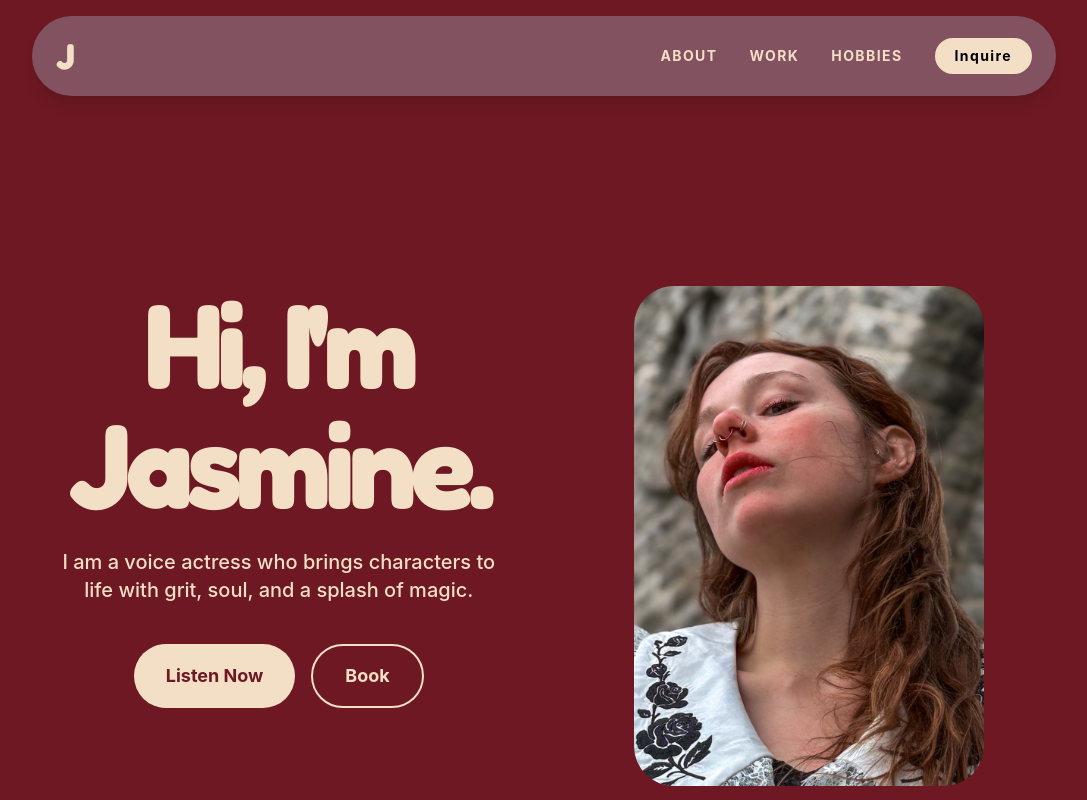
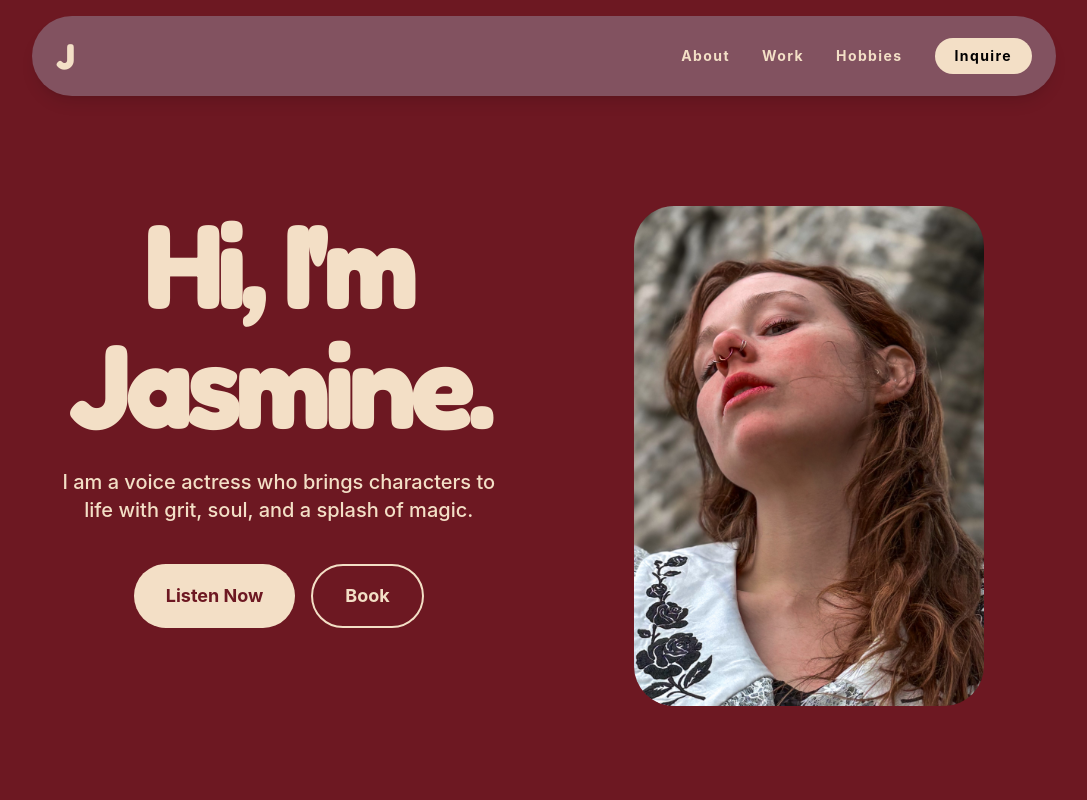
Before and after one commit to dchang1031/Jasmine-site, a React (Vite) app: page / in a window 1280 px wide. Shown: the whole page, without its empty margins (96-1183 px from the left). Built offline with nearby package versions, Linux system fonts and the light colour scheme.

Commit message:
Navbar uses onNavigate callbacks for full-page section control

```diff
--- a/src/components/Navbar.tsx
+++ b/src/components/Navbar.tsx
@@ -3,35 +3,100 @@ import { Menu, X } from 'lucide-react';
 
 interface NavbarProps {
   onDirectBooking: () => void;
+  onNavigate: (id: 'hero' | 'about' | 'samples' | 'hobbies' | 'booking') => void;
 }
 
-export const Navbar: React.FC<NavbarProps> = ({ onDirectBooking }) => {
+export const Navbar: React.FC<NavbarProps> = ({ onDirectBooking, onNavigate }) => {
   const [mobileMenuOpen, setMobileMenuOpen] = useState(false);
 
   return (
-    <header className="sticky top-4 z-40 mx-4 bg-[#825260] rounded-full shadow-lg max-w-[1024px] mx-auto">
+    <header className="fixed top-4 left-0 right-0 z-50 mx-4 bg-[#825260] rounded-full shadow-lg max-w-[1024px] mx-auto">
       <div className="px-6 h-20 flex items-center justify-between">
-
         {/* Brand */}
-        <a href="#hero" className="font-display text-4xl font-black text-[#f3dfc6]">
+        <button
+          type="button"
+          onClick={() => onNavigate('hero')}
+          className="font-display text-4xl font-black text-[#f3dfc6]"
+        >
           J
-        </a>
+        </button>
 
         {/* Navigation */}
         <nav className="hidden md:flex items-center gap-8 text-sm font-bold uppercase tracking-widest text-[#f3dfc6]">
-          <a href="#about" className="hover:text-gray-200">About</a>
-          <a href="#samples" className="hover:text-gray-200">Work</a>
-          <a href="#hobbies" className="hover:text-gray-200">Hobbies</a>
-          <button onClick={onDirectBooking} className="bg-[#f3dfc6] text-black px-5 py-2 hover:bg-gray-200 rounded-full">
+          <button type="button" onClick={() => onNavigate('about')} className="hover:text-gray-200">
+            About
+          </button>
+          <button type="button" onClick={() => onNavigate('samples')} className="hover:text-gray-200">
+            Work
+          </button>
+          <button type="button" onClick={() => onNavigate('hobbies')} className="hover:text-gray-200">
+            Hobbies
+          </button>
+          <button
+            type="button"
+            onClick={onDirectBooking}
+            className="bg-[#f3dfc6] text-black px-5 py-2 hover:bg-gray-200 rounded-full"
+          >
             Inquire
           </button>
         </nav>
 
         {/* Mobile toggle */}
-        <button className="md:hidden" onClick={() => setMobileMenuOpen(!mobileMenuOpen)}>
-          {mobileMenuOpen ? <X className="w-8 h-8 text-[#f3dfc6]" /> : <Menu className="w-8 h-8 text-[#f3dfc6]" />}
+        <button
+          type="button"
+          className="md:hidden"
+          onClick={() => setMobileMenuOpen(!mobileMenuOpen)}
+        >
+          {mobileMenuOpen ? (
+            <X className="w-8 h-8 text-[#f3dfc6]" />
+          ) : (
+            <Menu className="w-8 h-8 text-[#f3dfc6]" />
+          )}
         </button>
       </div>
+
+      {/* Mobile menu */}
+      {mobileMenuOpen && (
+        <div className="md:hidden px-6 pb-6 flex flex-col gap-4 text-[#f3dfc6] font-bold uppercase tracking-widest">
+          <button
+            type="button"
+            onClick={() => {
+              onNavigate('about');
+              setMobileMenuOpen(false);
+            }}
+          >
+            About
+          </button>
+          <button
+            type="button"
+            onClick={() => {
+              onNavigate('samples');
+              setMobileMenuOpen(false);
+            }}
+          >
+            Work
+          </button>
+          <button
+            type="button"
+            onClick={() => {
+              onNavigate('hobbies');
+              setMobileMenuOpen(false);
+            }}
+          >
+            Hobbies
+          </button>
+          <button
+            type="button"
+            onClick={() => {
+              onDirectBooking();
+              setMobileMenuOpen(false);
+            }}
+            className="bg-[#f3dfc6] text-black px-5 py-2 rounded-full w-fit"
+          >
+            Inquire
+          </button>
+        </div>
+      )}
     </header>
   );
 };
```
